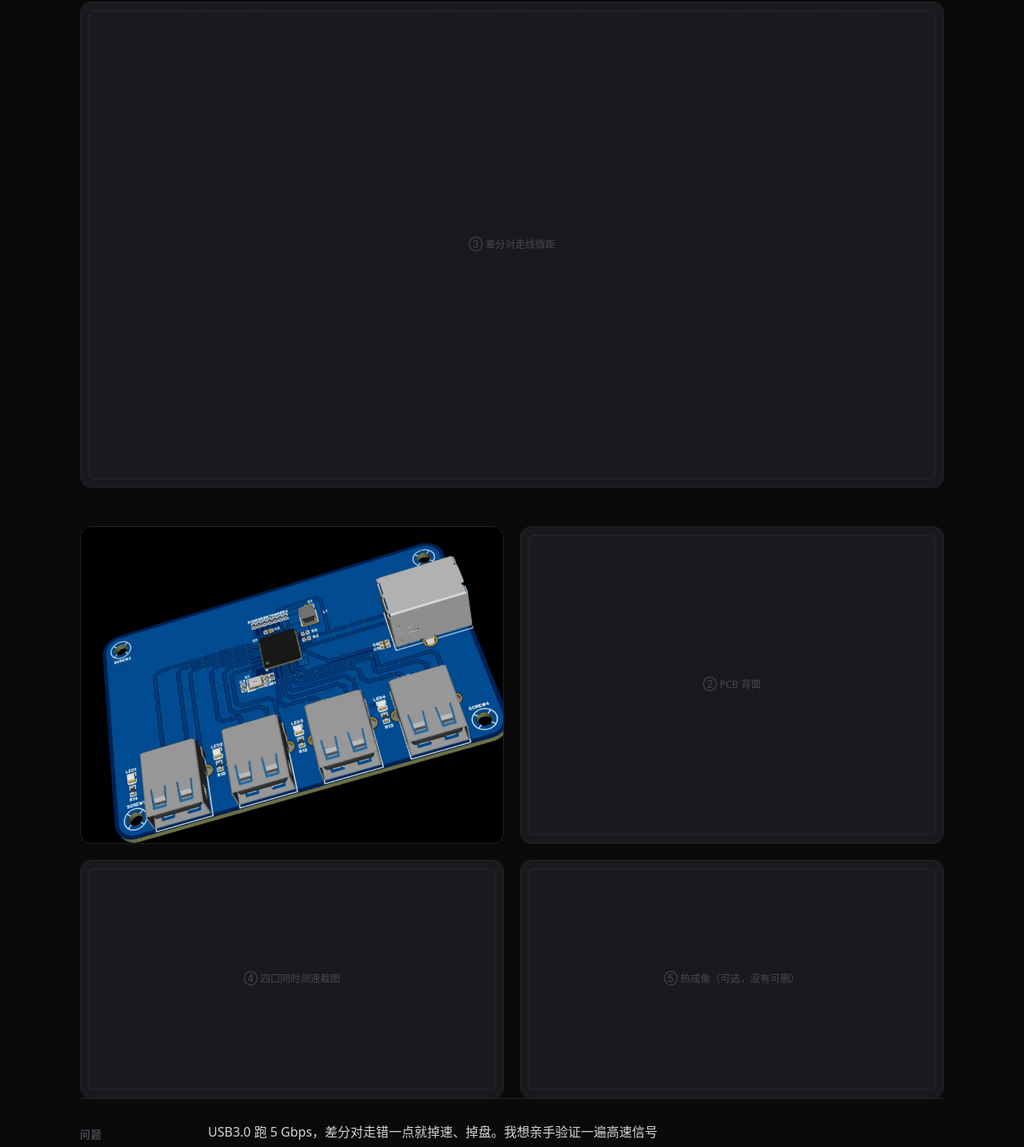
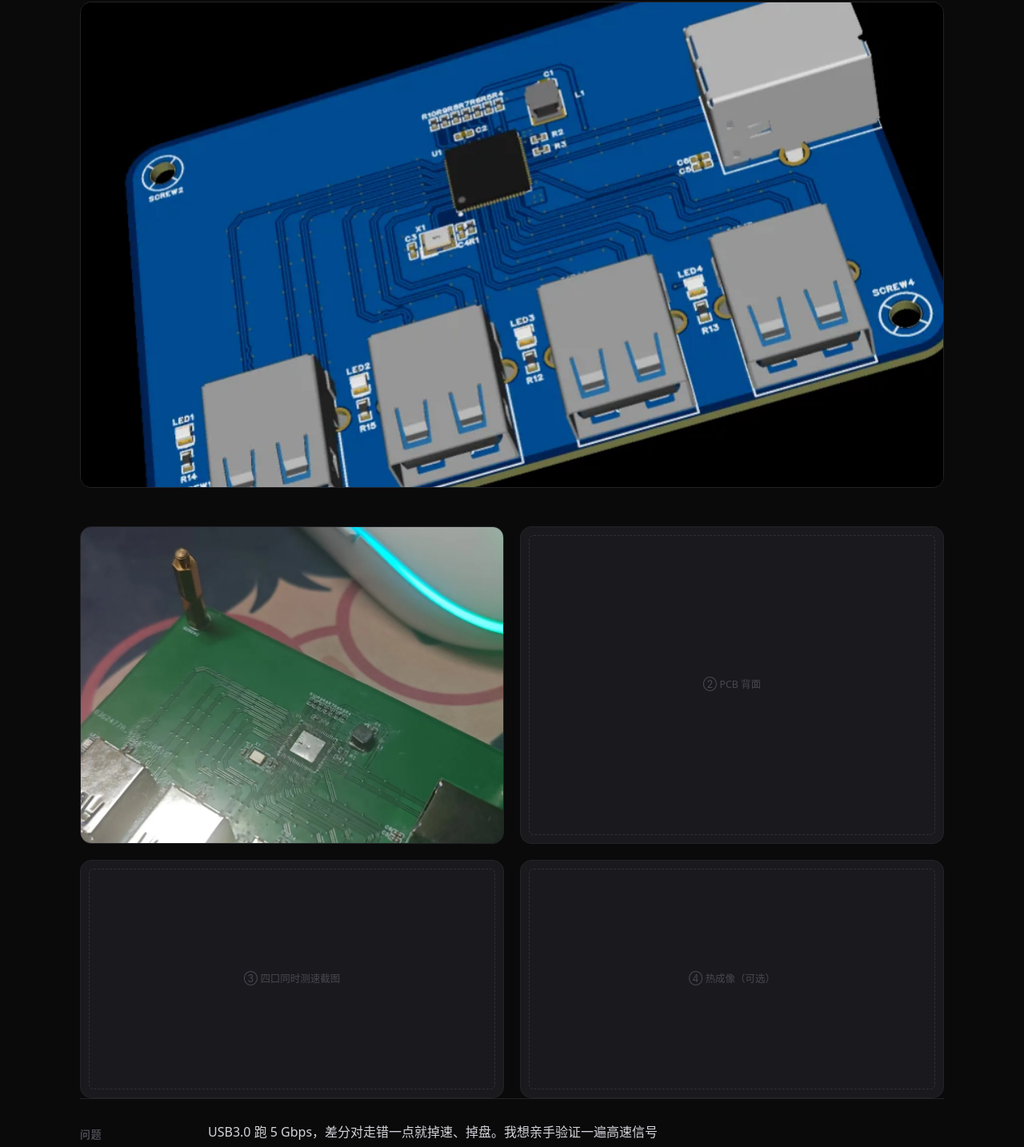
Before and after one commit to yohoda/yufan-portfolio, a plain HTML site: page projects/usb-hub.html in a window 1280 px wide. Shown: the part 406-1840 px from the top of the page at 80% size. Drawn offline with Linux system fonts and the light colour scheme.

Commit message:
补充实物照片：驱动板实物、拓展坞 PCB、掌上宠物成品

```diff
--- a/projects/usb-hub.html
+++ b/projects/usb-hub.html
@@ -35,14 +35,14 @@
   </section>
 
   <div class="media-stack">
-    <div class="media"><span>③ 差分对走线微距</span></div>
+    <div class="media has-media"><img src="../assets/usb-pcb.webp" alt="USB3.0 拓展坞 PCB 3D 渲染"></div>
   </div>
 
   <div class="media-grid">
-    <div class="media has-media" data-ratio="4/3"><img src="../assets/usb-pcb.webp" alt="USB3.0 拓展坞 PCB 3D 渲染"></div>
+    <div class="media has-media" data-ratio="4/3"><img src="../assets/usb-real.webp" alt="USB3.0 拓展坞 PCB 实物"></div>
     <div class="media" data-ratio="4/3"><span>② PCB 背面</span></div>
-    <div class="media"><span>④ 四口同时测速截图</span></div>
-    <div class="media"><span>⑤ 热成像（可选，没有可删）</span></div>
+    <div class="media"><span>③ 四口同时测速截图</span></div>
+    <div class="media"><span>④ 热成像（可选）</span></div>
   </div>
 
   <div class="content-block">
```
Also changed, not shown: projects/bldc-driver.html (+1 -1 lines), projects/pocket-pet.html (+1 -0 lines), assets/bldc-real.webp (added), assets/pet-real.webp (added), assets/usb-real.webp (added).
